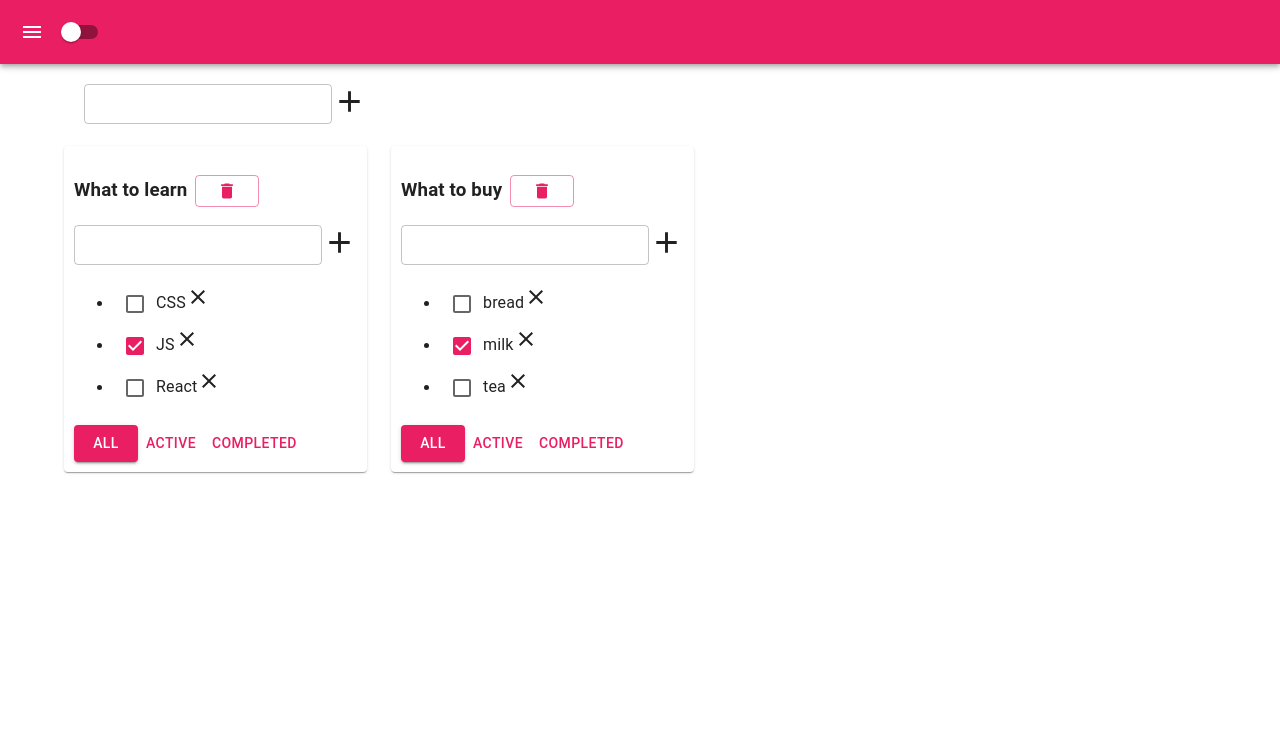
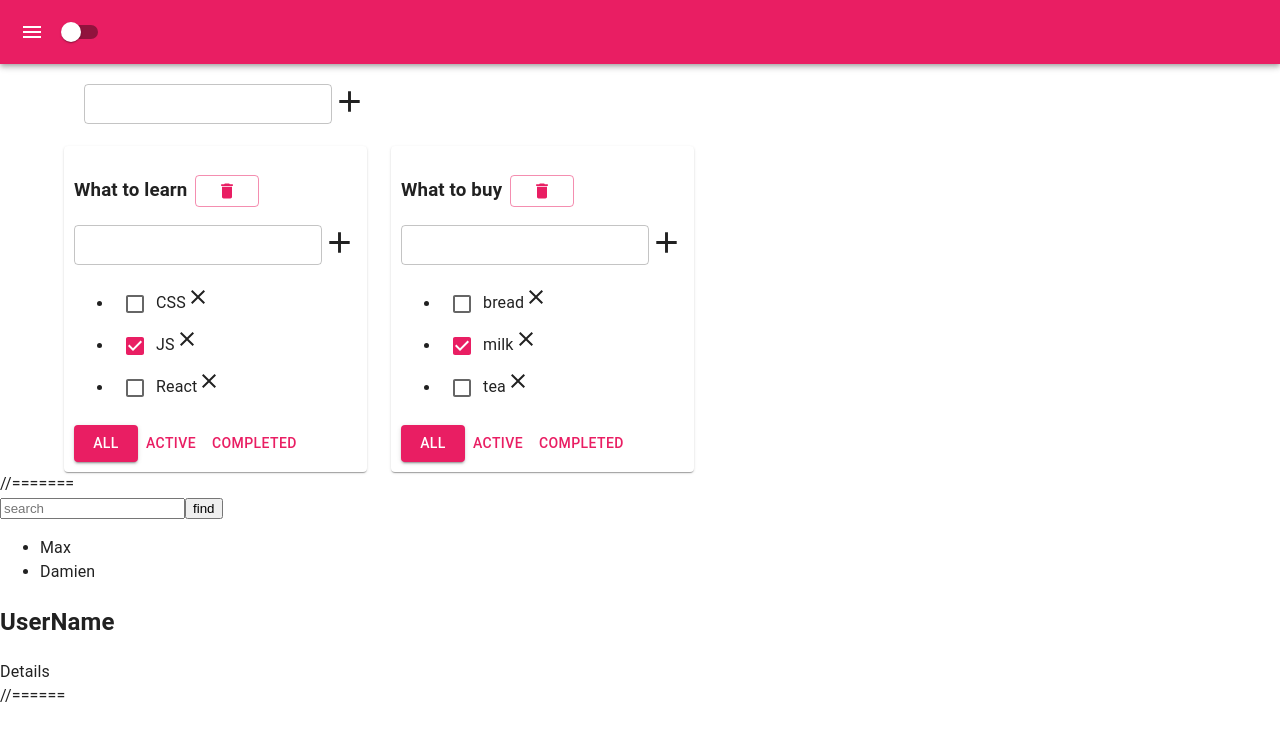
Before and after one commit to inplvce/todoList, a React (Create React App) app: page / in a window 1280 px wide. Shown: the top 740 px of the page. Built offline with nearby package versions, Linux system fonts and the light colour scheme.

Commit message:
todo 10, creat reducers for conponents and AC

```diff
--- a/src/App.tsx
+++ b/src/App.tsx
@@ -28,6 +28,10 @@ function App() {
     const [todolists, setTodoLists] = useState<Array<TodolistsType>>([
         {id: todolistID1, title: 'What to learn', filter: 'all'},
         {id: todolistID2, title: 'What to buy', filter: 'all'},
+    ])
+
+    const [users, setUsers] = useState([
+        {title: 'Max'}, {title: 'Damien'}
     ])
 
     const [darkMode, setDarkMode]=useState(false)
@@ -99,7 +103,7 @@ function App() {
         <ThemeProvider theme={theme}>
             <CssBaseline/>
             <div className="App">
-            <AppBar position ='static'>
+                <AppBar position='static'>
                     <Toolbar>
                         <IconButton edge={'start'} color={'inherit'} aria-label={'menu'}>
                             <Menu/>
@@ -108,7 +112,7 @@ function App() {
                         </Typography>
                         <Switch
                             color={"primary"}
-                       onChange={(e)=> setDarkMode(e.currentTarget.checked)}
+                            onChange={(e) => setDarkMode(e.currentTarget.checked)}
                         />
                     </Toolbar>
                 </AppBar>
@@ -116,8 +120,9 @@ function App() {
                     <Grid container style={{padding: '20px'}}>
                         <AddItemForm addItem={addTodoList}/>
                     </Grid>
-                <Grid container spacing = {3}>
+                    <Grid container spacing={3}>
                         {todolists.map(el => {
+
                             return <Grid item>
                                 <Paper style={{padding: '10px'}}>
                                     <Todolist
@@ -140,9 +145,25 @@ function App() {
                     </Grid>
 
                 </Container>
+            </div>
 
+            //=======
+            <div>
+                <div>
+                    <input placeholder={'search'}/>
+                    <button>find</button>
                 </div>
+                <ul>
+                    {users.map((u => <li>{u.title}</li>))}
+                </ul>
+                <div>
+                    <h2>UserName</h2>
+                    <div>Details</div>
+                </div>
+            </div>
+            //======
         </ThemeProvider>
+
     );
 }
 
--- a/src/AppWithRedux.tsx
+++ b/src/AppWithReduсers.tsx
@@ -29,7 +29,7 @@ export type FilterValuesType = "all" | "active" | "completed";
 export type TodolistsType = { id: string, title: string, filter: FilterValuesType }
 export type TaskStateType = { [key: string]: Array<TaskType> }
 
-function App() {
+function AppWithReducers() {
     const todolistID1 = v1();
     const todolistID2 = v1();
 
@@ -147,4 +147,4 @@ dispatchTasks(addTaskAC(todolistID, title))
     );
 }
 
-export default App;
+export default AppWithReducers;
--- a/src/index.tsx
+++ b/src/index.tsx
@@ -3,11 +3,11 @@ import './index.css';
 import App from './App';
 import * as serviceWorker from './serviceWorker';
 import { createRoot } from 'react-dom/client';
-import AppWithRedux from "./AppWithRedux";
+import AppWithReducers from "./AppWithReduсers";
 
 const container  = document.getElementById('root') as HTMLElement
 const root = createRoot(container);
-root.render(<AppWithRedux />);
+root.render(<App />);
 
 // If you want your app to work offline and load faster, you can change
 // unregister() to register() below. Note this comes with some pitfalls.
```
Lines whose indentation alone changed are shown as unchanged.
